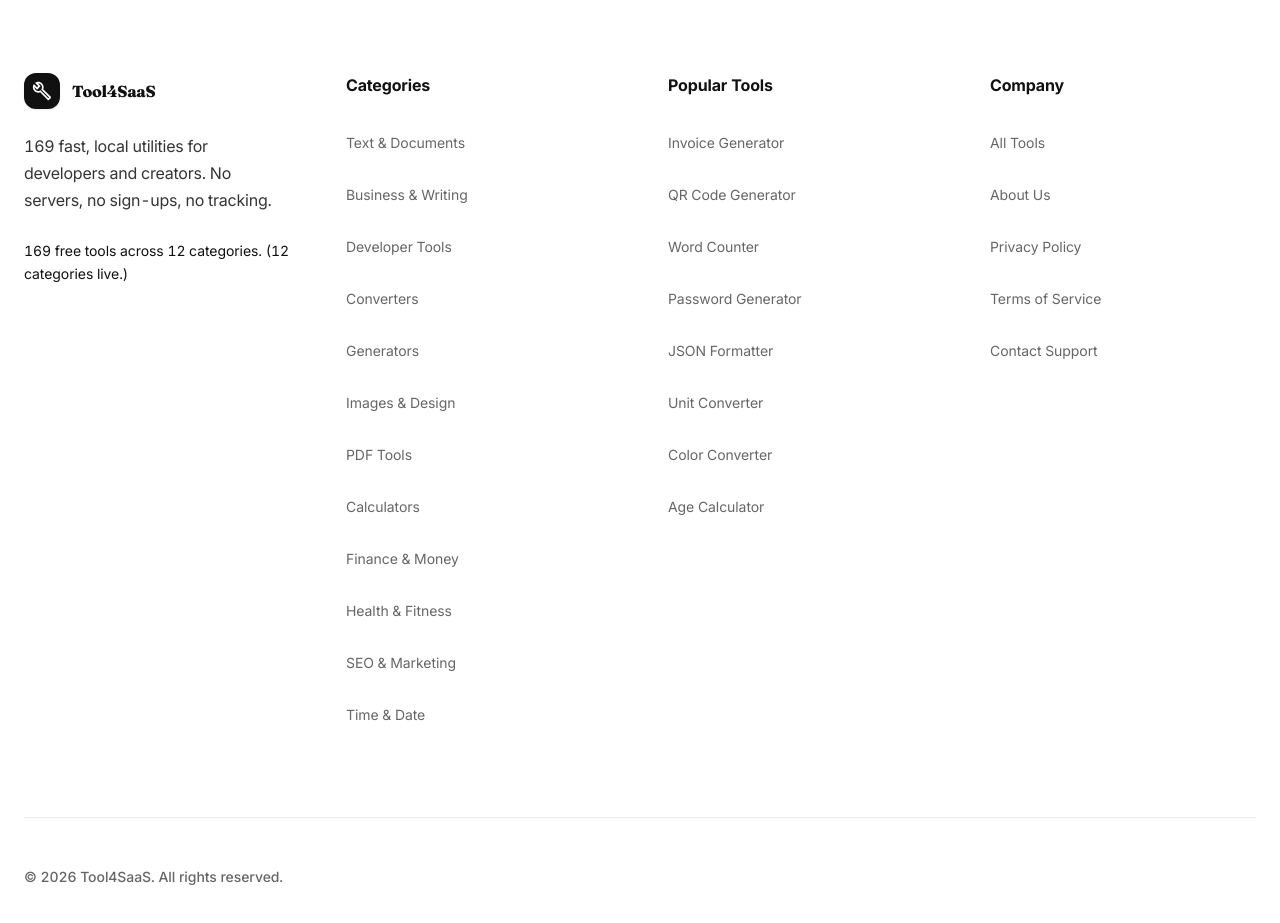
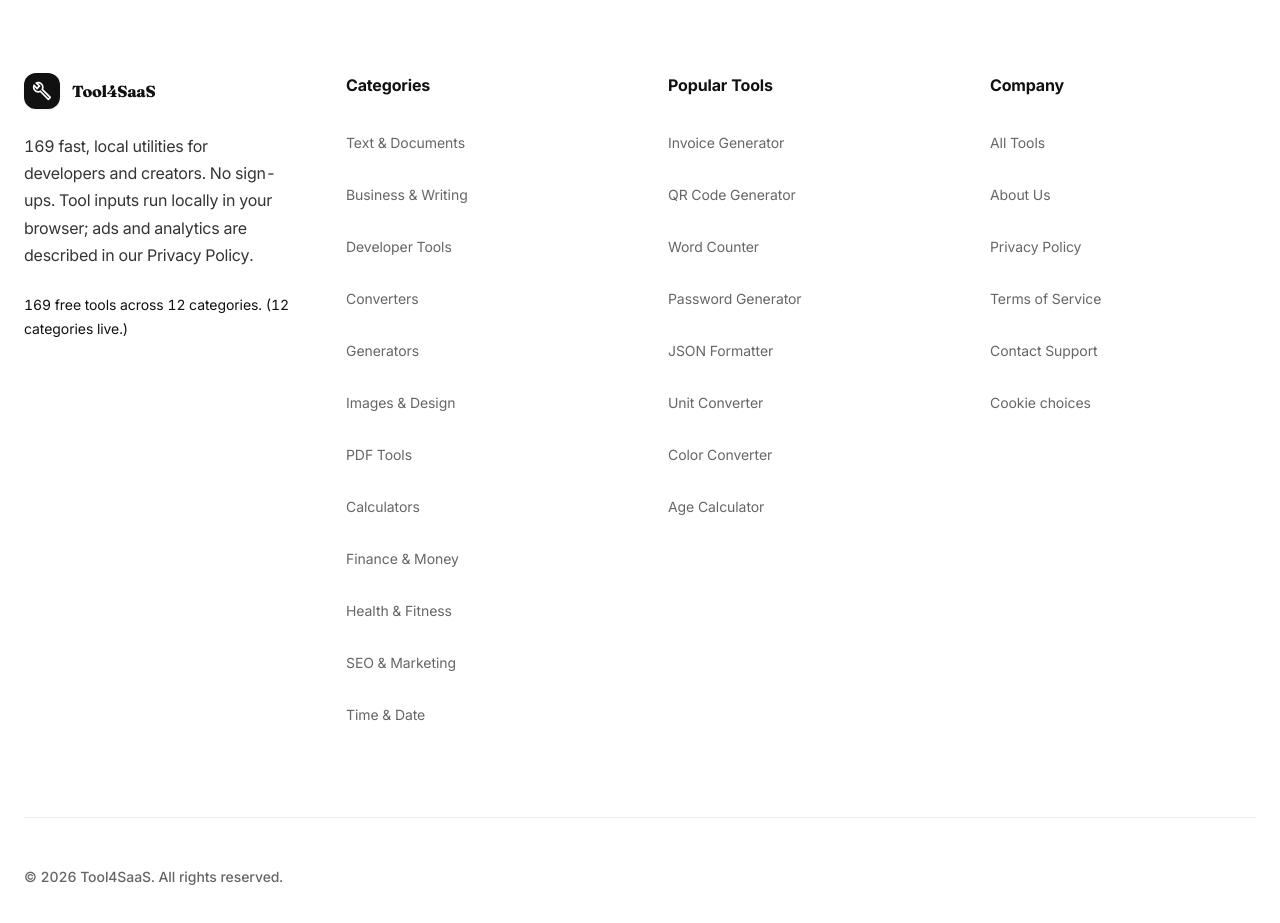
Before and after one commit to shishirbuksh/tool4saas, a Next.js app: page / in a window 1280 px wide. Shown: the part 6160-7083 px from the top of the page. Built offline with nearby package versions, Linux system fonts and the light colour scheme; no server answers; what @mui/material-nextjs would draw is missing.

Commit message:
fix: Convert Footer to Client Component for interactivity

```diff
--- a/src/components/Footer.tsx
+++ b/src/components/Footer.tsx
@@ -1,3 +1,5 @@
+"use client";
+
 import Box from "@mui/material/Box";
 import Container from "@mui/material/Container";
 import Typography from "@mui/material/Typography";
@@ -55,7 +57,7 @@ export default function Footer() {
                 </Typography>
               </Box>
               <Typography variant="body1" color="text.primary" sx={{ lineHeight: 1.7, opacity: 0.85 }}>
-                {EXPECTED_TOOL_COUNT} fast, local utilities for developers and creators. No servers, no sign-ups, no tracking.
+                {EXPECTED_TOOL_COUNT} fast, local utilities for developers and creators. No sign-ups. Tool inputs run locally in your browser; ads and analytics are described in our Privacy Policy.
               </Typography>
               <Typography variant="body2" color="text.secondary" sx={{ lineHeight: 1.7 }}>
                 {EXPECTED_TOOL_COUNT} free tools across {EXPECTED_CATEGORY_COUNT} categories. ({CATEGORIES.length} categories live.)
@@ -137,6 +139,18 @@ export default function Footer() {
                   </Typography>
                 </Link>
               </Box>
+              <Box component="li">
+                <button
+                  type="button"
+                  onClick={() => window.dispatchEvent(new Event("t4s:open-cookie-choices"))}
+                  className="footer-link"
+                  style={{ display: 'inline-flex', alignItems: 'center', minHeight: '44px', background: 'none', border: 'none', padding: 0, cursor: 'pointer' }}
+                >
+                  <Typography variant="body2" sx={{ color: 'text.secondary', '&:hover': { color: 'primary.main' }, transition: 'color 150ms ease' }}>
+                    Cookie choices
+                  </Typography>
+                </button>
+              </Box>
             </Box>
           </Grid>
         </Grid>
```
